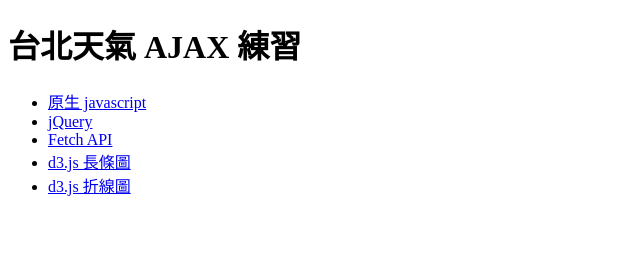
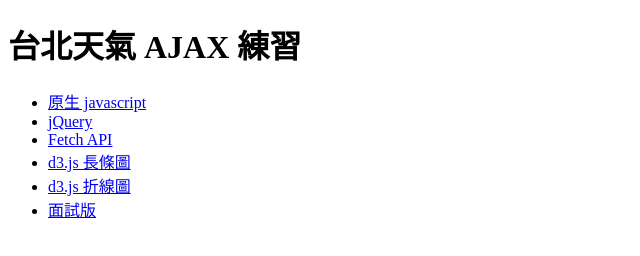
Before and after one commit to lizaosan/TaipeiWeatherAJAX, a plain HTML site: page index.html in a window 1280 px wide. Shown: the whole page, without its empty margins (0-640 px from the left). Drawn offline with Linux system fonts and the light colour scheme; no server answers.

Commit message:
interview version 0717

```diff
--- a/index.html
+++ b/index.html
@@ -14,6 +14,7 @@
         <li><a href="TempTaipeiFetchAPI.html">Fetch API</a></li>
         <li><a href="TempTaipeiBarChart.html">d3.js 長條圖</a></li>
         <li><a href="TempTaipeiLineChart.html">d3.js 折線圖</a></li>
+        <li><a href="interview.html">面試版</a></li>
     </ul>
 </body>
 </html>
```
Also changed, not shown: interview.html (+0 -3 lines).
